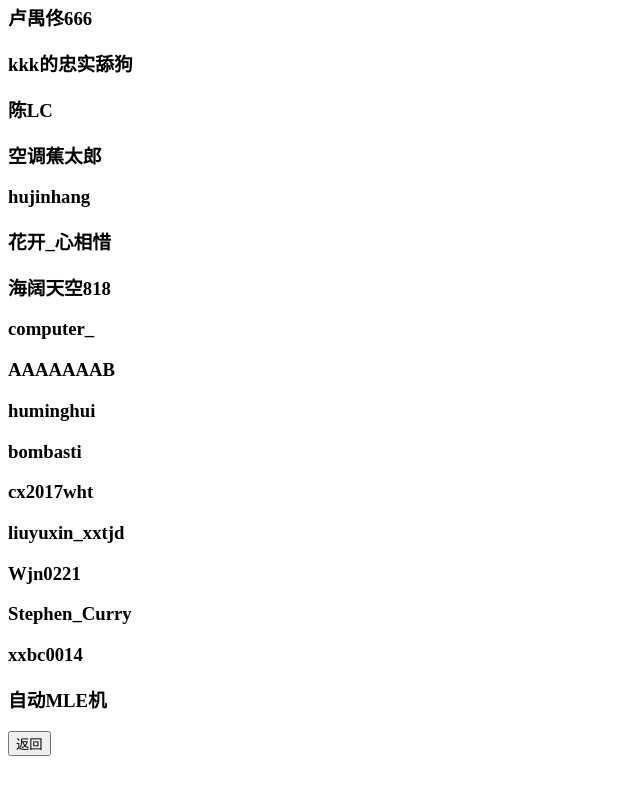
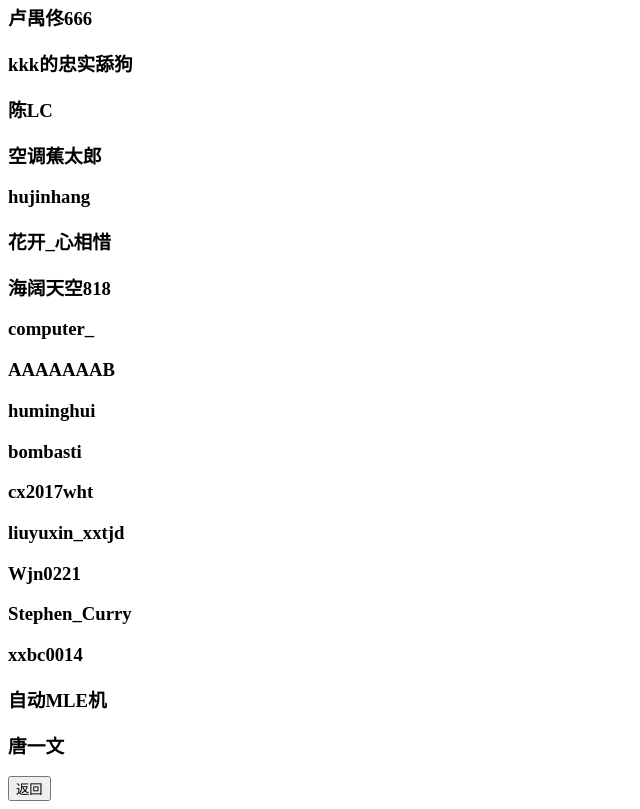
Before and after one commit to USALemon/luogulsp, a plain HTML site: page depa/look.html in a window 1280 px wide. Shown: the part 703-1512 px from the top of the page, without its empty margins (0-640 px from the left). Before the commit the page ends 1467 px from the top, so only its background shows below. Drawn offline with Linux system fonts and the light colour scheme.

Commit message:
Update look.html

```diff
--- a/depa/look.html
+++ b/depa/look.html
@@ -34,6 +34,7 @@
     <h3>Stephen_Curry</h3>
     <h3>xxbc0014<h3>
     <h3>自动MLE机</h3>
+    <h3>唐一文</h3>
     <a href="/luogulsp.github.io/dep.html" style=\"text-decoration:none"><input type="button" id="bt" onclick="window.location.href('连接')" value="返回"><a>
   </body>
 </html>
```
